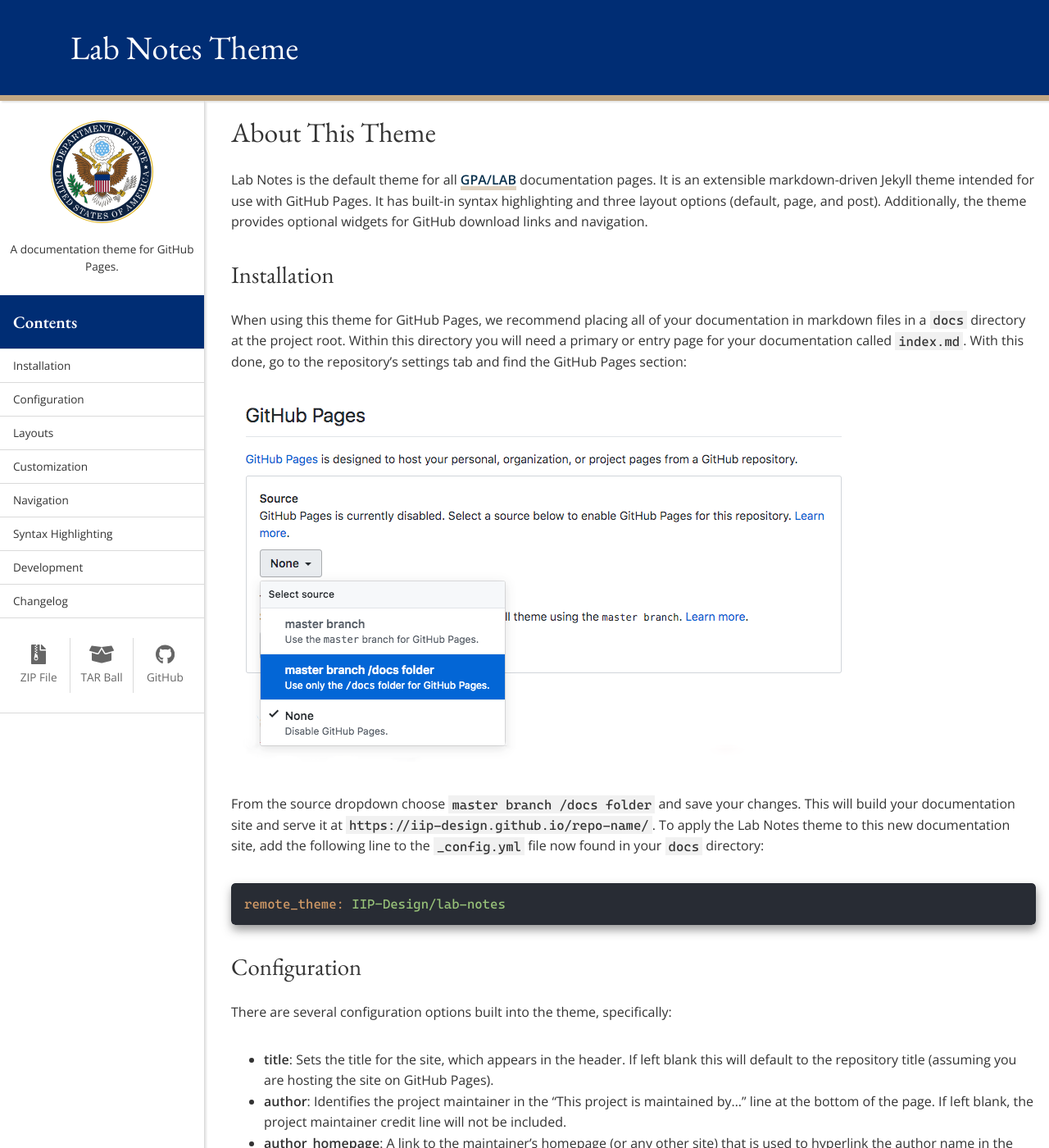
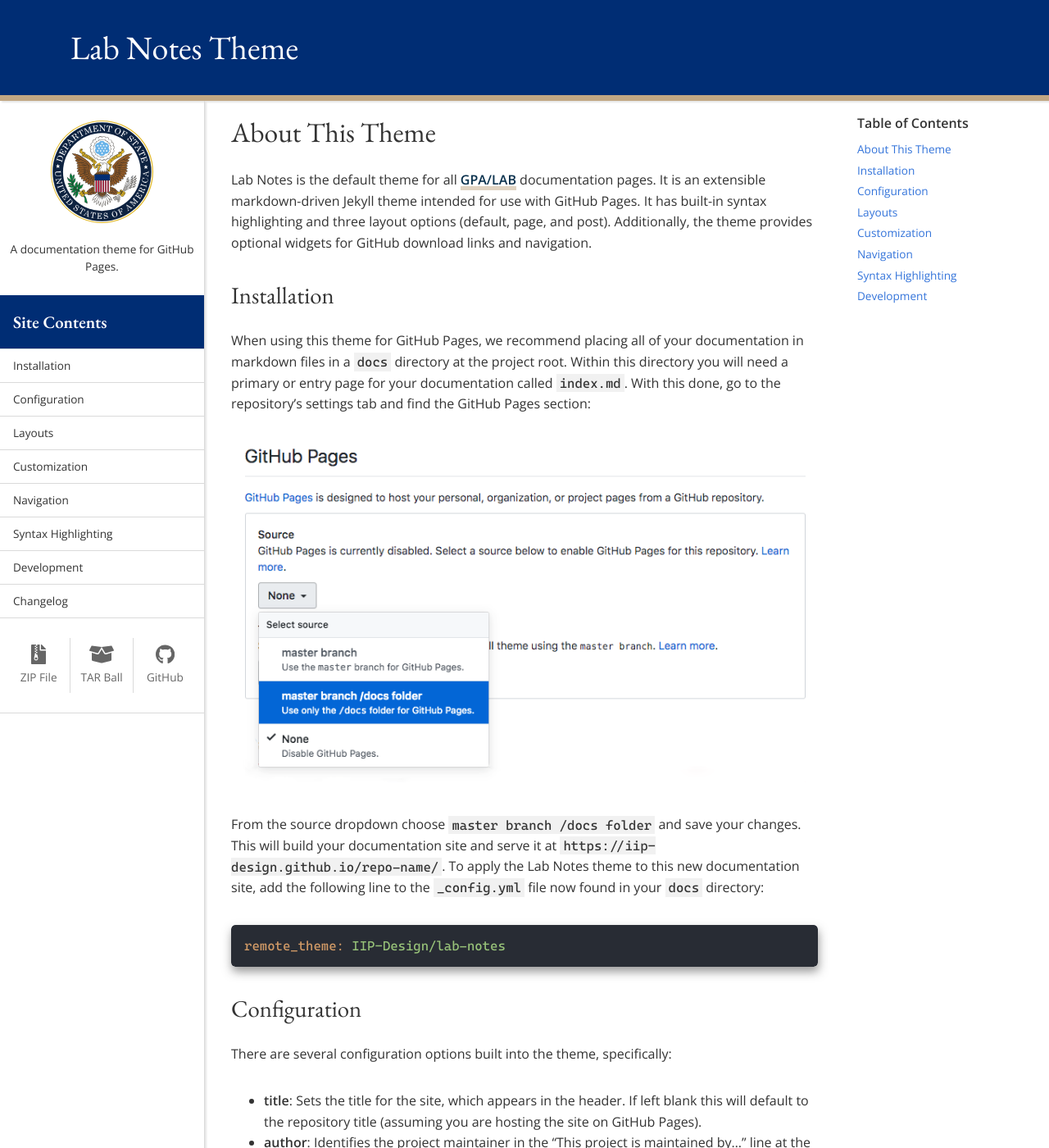
Before and after one commit to IIP-Design/lab-notes, a Jekyll site: the page built from index.md, in a window 1280 px wide and 1400 px high. Shown: the whole window at 82% size. Built offline with Jekyll 4.4.1, drawn with Linux system fonts in a browser that asks for light colours.

Commit message:
feat: add floating table of contents to right side of larger screens

```diff
--- a/_includes/main_nav.html
+++ b/_includes/main_nav.html
@@ -1,6 +1,6 @@
 <nav class="nav" role="navigation">
   <button class="btn nav-toggle" id="nav-toggle">Menu</button>
-  <p class="nav-header">{{ site.data.main_nav.nav_title | default: "Contents" }}</p>
+  <p class="nav-header">{{ site.data.main_nav.nav_title | default: "Site Contents" }}</p>
   <ul class="nav-list" role="list">
     {% for item in site.data.main_nav.nav_list %}
       <li class="nav-item" role="listitem">
--- /dev/null
+++ b/_includes/toc.html
@@ -0,0 +1,5 @@
+<div class="toc-container">
+  <nav class="toc-floating" id="toc">
+    <strong>Table of Contents</strong>
+  </nav>
+</div>
--- a/_layouts/default.html
+++ b/_layouts/default.html
@@ -4,6 +4,9 @@
 
 <div class="container">
   <div class="sidebar">{% include sidebar.html %}</div>
-  <main class="content" id="main-content">{{ content }}</main>
+  <main class="content" id="main-content">
+    {{ content }}
+    {% include toc.html %}
+  </main>
   {% include footer.html page_type="default" %}
 </div>
--- /dev/null
+++ b/_sass/components/toc.scss
@@ -0,0 +1,38 @@
+.toc {
+  &-container {
+    height: 90%;
+  }
+
+  &-floating {
+    display: none;
+    margin: 1rem;
+    position: sticky;
+    top: 1rem;
+
+    @media screen and (min-width: $lg-screen) {
+      display: block;
+    }
+  }
+
+  &-link {
+    color: $blueLight;
+    font-size: $fontSizeSmall;
+    font-weight: normal;
+
+    &:hover {
+      color: $blueLight;
+      font-weight: 700;
+    }
+  }
+
+  &-list {
+    list-style: none;
+    margin: 0.5rem 0;
+    padding: 0;
+
+    > li {
+      text-indent: -0.5rem;
+      margin: 0 0.5rem;
+    }
+  }
+}
--- a/_sass/jekyll-theme-lab-notes.scss
+++ b/_sass/jekyll-theme-lab-notes.scss
@@ -15,6 +15,7 @@
 @import './components/sidebar.scss';
 @import './components/site-info.scss';
 @import './components/tags.scss';
+@import './components/toc.scss';
 @import './components/video-embed.scss';
 
 // Syntax highlighting.
--- a/_sass/layout/default.scss
+++ b/_sass/layout/default.scss
@@ -7,6 +7,7 @@
   grid-template-rows: minmax(0, 1fr);
   height: 100%;
   min-height: calc(100vh - 123px);
+  width: 100%;
 
   @media screen and (min-width: $tablet) {
     display: grid;
@@ -16,14 +17,24 @@
       'sidebar content'
       'sidebar footer';
   }
+
+  @media screen and (min-width: $lg-screen) {
+    grid-template-columns: 250px minmax(0, 1fr);
+  }
 }
 
 .content {
   grid-area: content;
+
+  @media screen and (min-width: $lg-screen) {
+    display: grid;
+    gap: 1rem;
+    grid-template-columns: minmax(0, 1100px) minmax(250px, 1fr);
+  }
 }
 
-.content a:not(.blog-roll-link),
-.post-container a:not(.blog-roll-link) {
+.content a:not(.blog-roll-link, .toc-link),
+.post-container a:not(.blog-roll-link, .toc-link) {
   position: relative;
   overflow: hidden;
 
--- a/_sass/variables/colors.scss
+++ b/_sass/variables/colors.scss
@@ -4,6 +4,7 @@
 $blueBright: #002d74;
 $blueDark: #0a314d;
 $blueDarkest: #001027;
+$blueLight: #3474da;
 $gold: #c1a783;
 $greyLightest: #f1f1f1;
 $greyLight: #dadada;
--- a/js/index.js
+++ b/js/index.js
@@ -1,4 +1,5 @@
 import { initHighlighting } from './highlight';
+import { buildTOC } from './toc';
 import { navToggleListener } from './menu-toggle';
 import { ready } from './document-ready';
 
@@ -8,5 +9,6 @@
  * Set up the page event listeners once the page is loaded.
  */
 ready( () => {
+  buildTOC();
   navToggleListener();
 } );
```
Also changed, not shown: js/toc.js (added, +44 -0 lines), assets/js/main-bundle.js.
